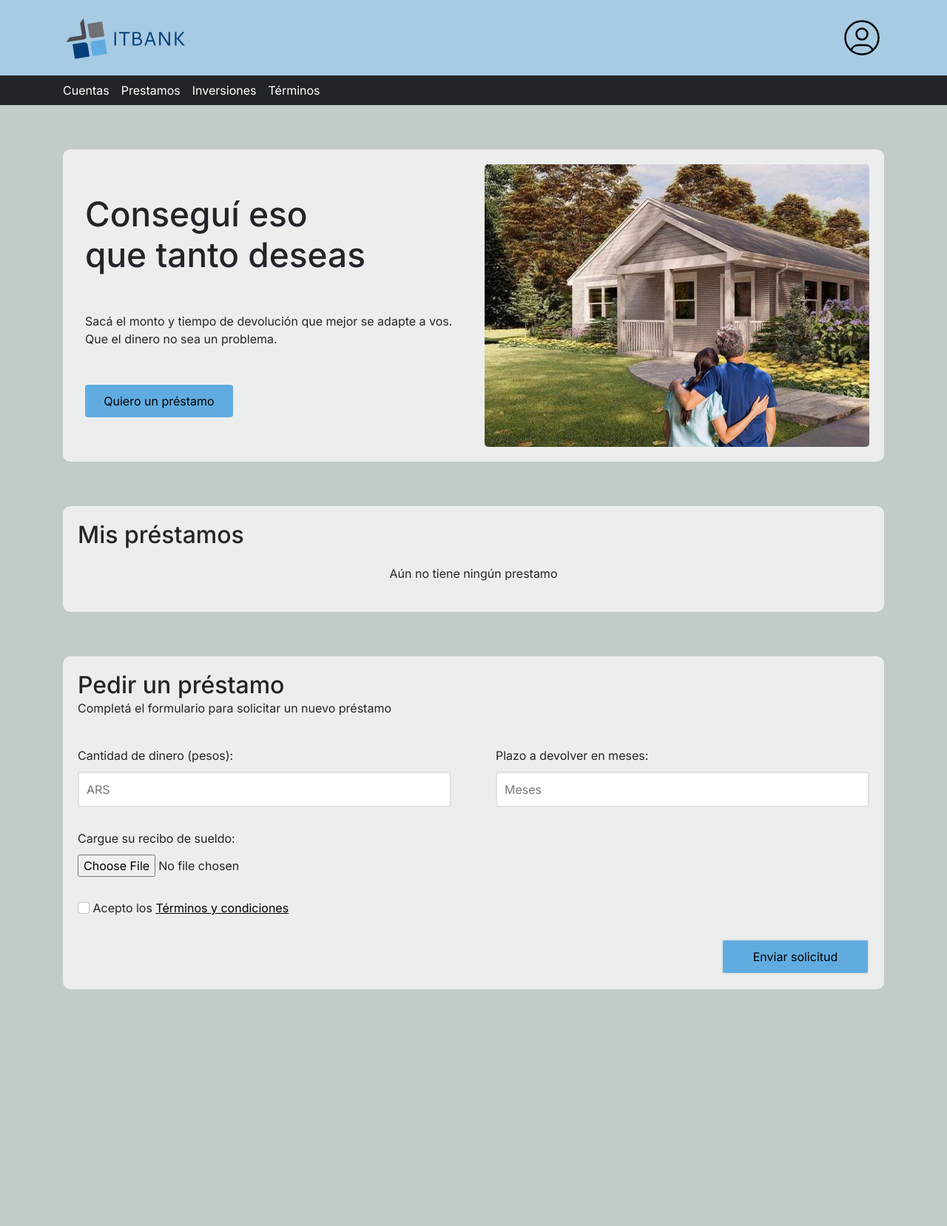
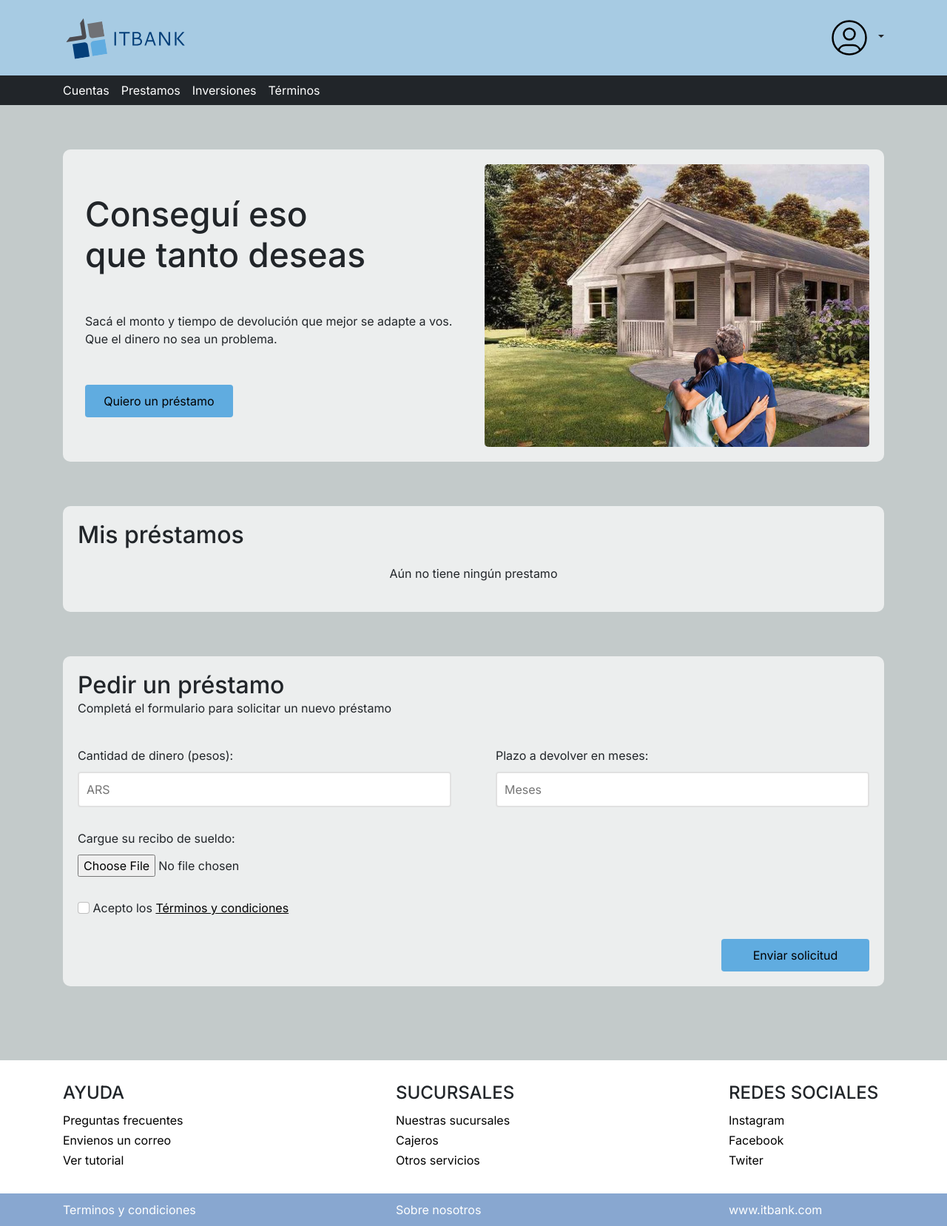
Before and after one commit to MarcAlva2003/itbank-homebanking, a plain HTML site: page prestamos.html in a window 1280 px wide. Shown: the whole page at 74% size. Before the commit the page ends 1397 px from the top, so only its background shows below. Drawn offline with nearby package versions, Linux system fonts and the light colour scheme.

Commit message:
Fix: prestamos

```diff
--- a/prestamos.html
+++ b/prestamos.html
@@ -15,6 +15,7 @@
   <link rel="stylesheet" href="style/header.css">
   <link rel="stylesheet" href="style/home.css">
   <link rel="stylesheet" href="style/prestamos.css">
+  <link rel="stylesheet" href="style/footter.css">
 </head>
 
 <body>
@@ -31,14 +32,82 @@
       <!-- LOGO ITBANK -->
       <a href="/"><img class="header-logo--logo-image" src="assets/icons/itbank-logo.svg" alt="Logo ITBANK"></a>
       <!-- ICONO PERFIL -->
-      <div class="header-logo--user-icon"><svg xmlns="http://www.w3.org/2000/svg"
-          class="icon icon-tabler icon-tabler-user-circle" width="60" height="60" viewBox="0 0 24 24" stroke-width="1"
-          stroke="#000000" fill="none" stroke-linecap="round" stroke-linejoin="round">
-          <path stroke="none" d="M0 0h24v24H0z" fill="none" />
-          <circle cx="12" cy="12" r="9" />
-          <circle cx="12" cy="10" r="3" />
-          <path d="M6.168 18.849a4 4 0 0 1 3.832 -2.849h4a4 4 0 0 1 3.834 2.855" />
-        </svg></div>
+      <div class="flex-shrink-0 dropdown">
+        <a
+          href="#"
+          class="header-logo--user-icon d-block link-dark text-decoration-none dropdown-toggle"
+          id="dropdownUser2"
+          data-bs-toggle="dropdown"
+          aria-expanded="false"
+        >
+          <svg
+            xmlns="http://www.w3.org/2000/svg"
+            class="icon icon-tabler icon-tabler-user-circle"
+            width="60"
+            height="60"
+            viewBox="0 0 24 24"
+            stroke-width="1"
+            stroke="#000000"
+            fill="none"
+            stroke-linecap="round"
+            stroke-linejoin="round"
+          >
+            <path stroke="none" d="M0 0h24v24H0z" fill="none" />
+            <circle cx="12" cy="12" r="9" />
+            <circle cx="12" cy="10" r="3" />
+            <path
+              d="M6.168 18.849a4 4 0 0 1 3.832 -2.849h4a4 4 0 0 1 3.834 2.855"
+            />
+          </svg>
+        </a>
+        <ul
+          class="dropdown-menu text-small dropdown-menu-dark gap-1 p-2 rounded-3 mx-0 border-0 shadow"
+          aria-labelledby="dropdownUser2"
+
+        >
+          <li>
+            <a
+              class="dropdown-item rounded-2"
+              href="#"
+              style="--bs-dropdown-link-hover-bg: rgb(94, 171, 227)"
+              >Perfil</a
+            >
+          </li>
+          <li>
+            <a
+              class="dropdown-item rounded-2"
+              href="#"
+              style="--bs-dropdown-link-hover-bg: rgb(94, 171, 227)"
+              >Sucursales</a
+            >
+          </li>
+          <li>
+            <a
+              class="dropdown-item rounded-2"
+              href="#"
+              style="--bs-dropdown-link-hover-bg: rgb(94, 171, 227)"
+              >Opciones</a
+            >
+          </li>
+          <li>
+            <a
+              class="dropdown-item rounded-2"
+              href="#"
+              style="--bs-dropdown-link-hover-bg: rgb(94, 171, 227)"
+              >Ayuda</a
+            >
+          </li>
+          <li><hr class="dropdown-divider" /></li>
+          <li>
+            <a
+              class="dropdown-item rounded-2"
+              href="#"
+              style="--bs-dropdown-link-hover-bg: #0d6efd"
+              >Cerrar Sesion</a
+            >
+          </li>
+        </ul>
+      </div>
     </div>
     <nav class="navbar navbar-expand-lg bg-dark section-container">
       <div class="container-fluid" id="container-fluid">
@@ -54,14 +123,14 @@
               <a class="nav-link" id="nav-link" href="inversiones.html">Inversiones</a>
             </li>
             <li class="nav-item">
-              <a class="nav-link" id="nav-link" href="consulta.html">Términos</a>
+              <a class="nav-link" id="nav-link" href="terminos.html">Términos</a>
             </li>
           </ul>
         </div>
       </div>
     </nav>
+
   </header>
-
 
   <!-- --------------------------------- -->
   <!-- --------------BODY--------------- -->
@@ -123,13 +192,52 @@
     </div>
   </div>
 
+  <footer class="conteiner footer">
 
+    <div class="d-flex flex-row section-container justify-content-between" id="links">
+      <!-- <div class="col-1"></div> -->
+      <div class=" links-column">
+        <h4>AYUDA</h4>
+        <ul>
+          <li class="links-column--link"><a href="https://campus.itba.edu.ar">Preguntas frecuentes</a></li>
+          <li class="links-column--link"><a href="mailto:ITBANK@gmail.com">Envienos un correo</a></li>
+          <li class="links-column--link"><a href="https://youtube.com.ar">Ver tutorial</a></li>
+        </ul>
+      </div>
 
+      <!-- <div class="col-1"></div> -->
+      <div class=" links-column">
+        <h4>SUCURSALES</h4>
+        <ul>
+          <li class="links-column--link"><a href="sucycajero.html">Nuestras sucursales</a></li>
+          <li class="links-column--link"><a href="sucycajero.html">Cajeros</a></li>
+          <li class="links-column--link"><a href="https://itba.edu.ar">Otros servicios</a></li>
+        </ul>
+      </div>
 
-  <footer>
+      <!-- <div class="col-2"></div> -->
+      <div class=" links-column">
+        <h4>REDES SOCIALES</h4>
+        <ul>
+          <li class="links-column--link"><a href="https://www.Instagram.com">Instagram</a></li>
+          <li class="links-column--link"><a href="https://www.Facebook.com">Facebook</a></li>
+          <li class="links-column--link"><a href="https://www.Twiter.com">Twiter</a></li>
+        </ul>
+      </div>
 
+    </div>
+
+    <div class="d-flex flex-row justify-content-between section-container" id="fondo">
+      <!-- <div class="col-1"></div> -->
+      <div class="fondo-item"><a class="text" href="terminos.html">Terminos y condiciones</a></div>
+
+      <!-- <div class="col-1"></div> -->
+      <div class="fondo-item"><a class="text" href="https://www.paginaweb.com">Sobre nosotros</a></div>
+
+      <!-- <div class="col-2"></div> -->
+      <div class="fondo-item"><a class="text" href="https://www.paginaweb.com">www.itbank.com</a></div>
+    </div>
   </footer>
-
 
 
 
--- a/style/prestamos.css
+++ b/style/prestamos.css
@@ -98,7 +98,7 @@
     justify-content: end;
 }
 .input-submit-button{
-    border: 2px solid rgb(225, 225, 225);
+    border: none;
     width: 200px;
     padding: 10px 0;
     border-radius: 4px;
```
